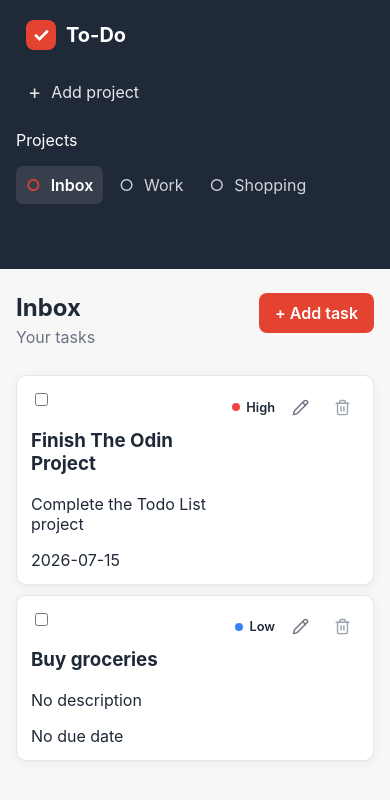
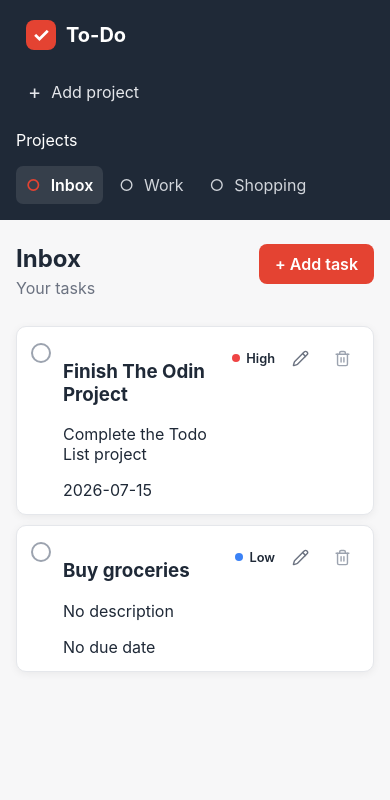
Before and after one commit to Ssekyene/To-Do, a website built with webpack: page src/template.html in a window 390 px wide. Built offline with nearby package versions, Linux system fonts and the light colour scheme.

Commit message:
chore: style complete todo checkbox

```diff
--- a/src/modules/ui/todoList.js
+++ b/src/modules/ui/todoList.js
@@ -50,6 +50,7 @@ export default function renderTodoList(main) {
         <input
           type="checkbox"
           class="todo-checkbox"
+          aria-label="Mark ${todo.title} as complete"
           ${todo.completed ? "checked": ""}
         >
 
--- a/src/styles/main.css
+++ b/src/styles/main.css
@@ -210,6 +210,7 @@ select {
     display: flex;
     align-items: center;
     justify-content: space-between;
+    gap: 16px;
     padding: 16px;
     margin-bottom: 10px;
     background: var(--surface);
@@ -261,6 +262,23 @@ select {
     gap: 8px;
 }
 
+.todo-card.completed h3 {
+    color: var(--muted);
+    text-decoration: line-through;
+}
+
+.todo-card.completed .todo-card-content p,
+.todo-card.completed .todo-date {
+    color: #9ca3af;
+}
+
+.todo-card-content {
+    display: flex;
+    align-items: flex-start;
+    gap: 12px;
+    min-width: 0;
+}
+
 .edit-todo-btn,
 .delete-todo-btn {
     display: grid;
@@ -300,6 +318,46 @@ select {
     background: #fee2e2;
     color: var(--priority-high);
 }
+
+.todo-checkbox {
+    appearance: none;
+    width: 20px;
+    height: 20px;
+    margin: 2px 0 0;
+    border: 2px solid #9ca3af;
+    border-radius: 50%;
+    background: white;
+    cursor: pointer;
+    flex-shrink: 0;
+    transition:
+        background-color 0.15s ease,
+        border-color 0.15s ease,
+        transform 0.1s ease;
+}
+
+.todo-checkbox:hover {
+    border-color: var(--primary);
+}
+
+.todo-checkbox:checked {
+    border-color: var(--primary);
+    background: var(--primary);
+}
+
+.todo-checkbox:checked::after {
+    content: "✓";
+    display: grid;
+    place-items: center;
+    height: 100%;
+    color: white;
+    font-size: 12px;
+    font-weight: 700;
+}
+
+.todo-checkbox:active {
+    transform: scale(0.9);
+}
+
 
 dialog {
     width: min(500px, calc(100% - 32px));
@@ -426,6 +484,7 @@ dialog select:focus {
 @media (max-width: 700px) {
     #app {
         grid-template-columns: 1fr;
+        min-height: auto;
     }
 
     #sidebar {
@@ -439,6 +498,7 @@ dialog select:focus {
     .project-list{
         display: flex;
         gap: 6px;
+        flex-wrap: wrap;
         overflow-x: auto;
         padding-bottom: 4px;
     }
```
